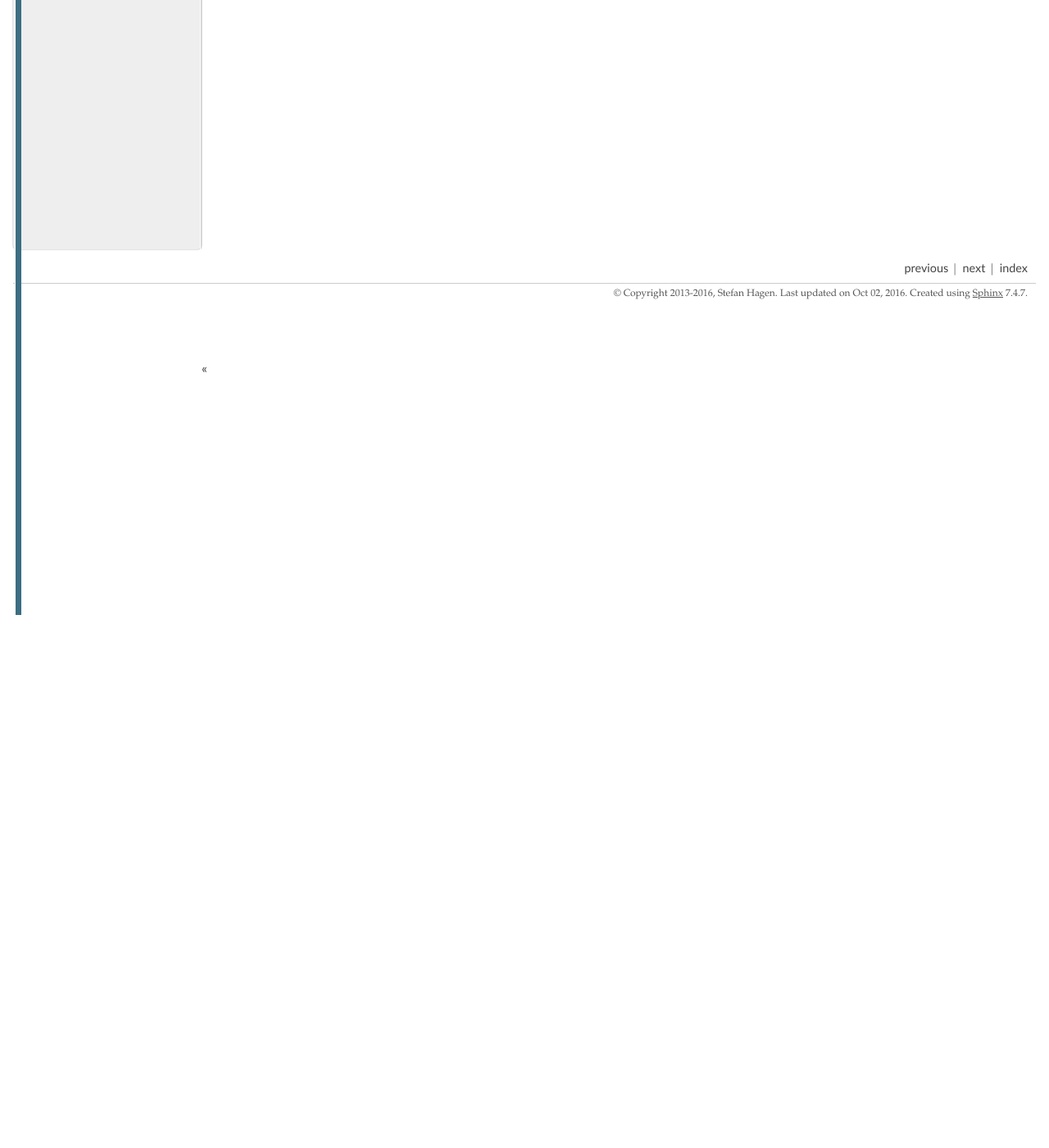
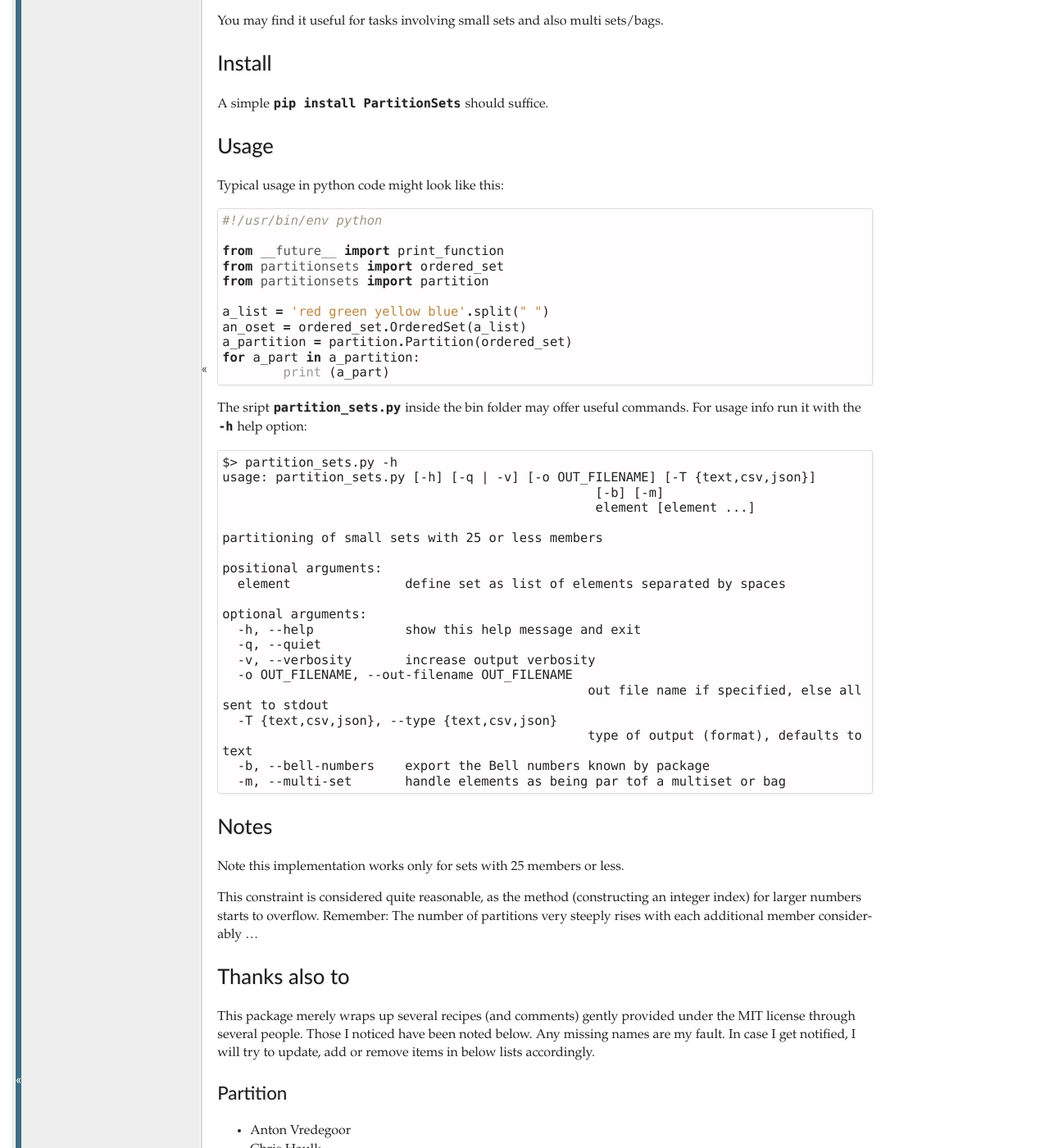
Before and after one commit to sthagen/partitionsets, a Sphinx documentation site: the page built from docs/readme.rst, in a window 1280 px wide and 1400 px high, scrolled down 1383 px. Shown: the whole window at 82% size. Built offline with Sphinx 7.4.7, drawn with Linux system fonts in a browser that asks for light colours; before the commit the page ends 2133 px from its top, so only the background shows below that; some of the changed text lies outside the part shown.

Commit message:
Documentation updates, URL cosmetics and changes to migrate tests towards a 0.2.0 embedding the feedback from Nathan Hurst

```diff
--- a/CONTRIBUTING.rst
+++ b/CONTRIBUTING.rst
@@ -49,7 +49,7 @@ To set up `python-partitionsets` for local development:
 
    Now you can make your changes locally.
 
-4. When you're done making changes, run all the checks, doc builder and spell checker with `tox <http://tox.readthedocs.org/en/latest/install.html>`_ one command::
+4. When you're done making changes, run all the checks, doc builder and spell checker with `tox <http://tox.readthedocs.io/en/latest/install.html>`_ one command::
 
     tox
 
--- a/README.rst
+++ b/README.rst
@@ -34,7 +34,7 @@ Overview
 
 .. |coveralls| image:: https://coveralls.io/repos/sdrees/python-partitionsets/badge.svg?branch=master&service=github
     :alt: Coverage Status
-    :target: https://coveralls.io/r/sdrees/python-partitionsets
+    :target: https://coveralls.io/github/sdrees/python-partitionsets
 
 .. |codecov| image:: https://codecov.io/github/sdrees/python-partitionsets/coverage.svg?branch=master
     :alt: Coverage Status
@@ -54,23 +54,23 @@ Overview
 
 .. |version| image:: https://img.shields.io/pypi/v/partitionsets.svg?style=flat
     :alt: PyPI Package latest release
-    :target: https://pypi.python.org/pypi/partitionsets
+    :target: https://pypi.python.org/pypi/PartitionSets
 
 .. |downloads| image:: https://img.shields.io/pypi/dm/partitionsets.svg?style=flat
     :alt: PyPI Package monthly downloads
-    :target: https://pypi.python.org/pypi/partitionsets
+    :target: https://pypi.python.org/pypi/PartitionSets
 
 .. |wheel| image:: https://img.shields.io/pypi/wheel/partitionsets.svg?style=flat
     :alt: PyPI Wheel
-    :target: https://pypi.python.org/pypi/partitionsets
+    :target: https://pypi.python.org/pypi/PartitionSets
 
 .. |supported-versions| image:: https://img.shields.io/pypi/pyversions/partitionsets.svg?style=flat
     :alt: Supported versions
-    :target: https://pypi.python.org/pypi/partitionsets
+    :target: https://pypi.python.org/pypi/PartitionSets
 
 .. |supported-implementations| image:: https://img.shields.io/pypi/implementation/partitionsets.svg?style=flat
     :alt: Supported implementations
-    :target: https://pypi.python.org/pypi/partitionsets
+    :target: https://pypi.python.org/pypi/PartitionSets
 
 .. |scrutinizer| image:: https://img.shields.io/scrutinizer/g/sdrees/python-partitionsets/master.svg?style=flat
     :alt: Scrutinizer Status
--- a/docs/readme.rst
+++ b/docs/readme.rst
@@ -1 +1,128 @@
 .. include:: ../README.rst
+
+==============
+Partition Sets
+==============
+
+Partition Sets provides a consolidated set of recipes gently provided by other
+users over the years and under the MIT license. I modified these slightly so
+that they now equally work under python2 and python3. All bugs are mine ;-)
+
+You may find it useful for tasks involving small sets and also multi sets/bags.
+
+Install
+=======
+
+A simple ``pip install PartitionSets`` should suffice.
+
+
+Usage
+=====
+
+Typical usage in python code might look like this::
+
+	#!/usr/bin/env python
+
+	from __future__ import print_function
+	from partitionsets import ordered_set
+	from partitionsets import partition
+
+	a_list = 'red green yellow blue'.split(" ")
+	an_oset = ordered_set.OrderedSet(a_list)
+	a_partition = partition.Partition(ordered_set)
+	for a_part in a_partition:
+		print (a_part)
+
+
+The sript ``partition_sets.py`` inside the bin folder may offer useful commands.
+For usage info run it with the ``-h`` help option::
+
+	$> partition_sets.py -h
+	usage: partition_sets.py [-h] [-q | -v] [-o OUT_FILENAME] [-T {text,csv,json}]
+							 [-b] [-m]
+							 element [element ...]
+
+	partitioning of small sets with 25 or less members
+
+	positional arguments:
+	  element               define set as list of elements separated by spaces
+
+	optional arguments:
+	  -h, --help            show this help message and exit
+	  -q, --quiet
+	  -v, --verbosity       increase output verbosity
+	  -o OUT_FILENAME, --out-filename OUT_FILENAME
+							out file name if specified, else all sent to stdout
+	  -T {text,csv,json}, --type {text,csv,json}
+							type of output (format), defaults to text
+	  -b, --bell-numbers    export the Bell numbers known by package
+	  -m, --multi-set       handle elements as being par tof a multiset or bag
+
+
+
+Notes
+=====
+
+Note this implementation works only for sets with 25 members or less.
+
+This constraint is considered quite reasonable, as the method (constructing an
+integer index) for larger numbers starts to overflow. Remember: The number of
+partitions very steeply rises with each additional member considerably ...
+
+
+Thanks also to
+==============
+
+This package merely wraps up several recipes (and comments) gently provided
+under the MIT license through several people. Those I noticed have been noted below.
+Any missing names are my fault. In case I get notified, I will try
+to update, add or remove items in below lists accordingly.
+
+Partition
+---------
+
+* Anton Vredegoor
+
+* Chris Haulk
+
+OrderedSet
+----------
+
+* Don Sawatzky
+
+* Emil Wall
+
+* Raymond Hettinger
+
+Misc
+----
+
+* Nathan Hurst send feedback and a patch for version 0.1.1 - thanks
+
+
+For further reference please see the comments of the module files.
+
+References
+==========
+
+[A0001101]: "Bell or exponential numbers: ways of placing n labeled balls
+	into n indistinguishable boxes." at http://oeis.org/A000110
+
+[BellNumber]: Wikipedia entry Bell_number
+	at https://en.wikipedia.org/wiki/Bell_number
+
+[OEIS]: Wikipedia entry On-Line_Encyclopedia_of_Integer_Sequences at
+	https://en.wikipedia.org/wiki/On-Line_Encyclopedia_of_Integer_Sequences
+
+[Flake8]: https://pypi.python.org/pypi/flake8
+
+[OrdSetImplPy]: http://code.activestate.com/recipes/576694/ (mixed with
+	the simplified code from Don Sawatzky's comment, which is sufficient
+	for this task)
+
+[PartImplPy]: http://code.activestate.com/recipes/577211/ (r1)
+
+[PartOfASet_WP]: Wikipedia entry Partition_of_a_set at
+	https://en.wikipedia.org/wiki/Partition_of_a_set
+
+[PyLint]: https://pypi.python.org/pypi/pylint
```
Also changed, not shown: 2 other files.
